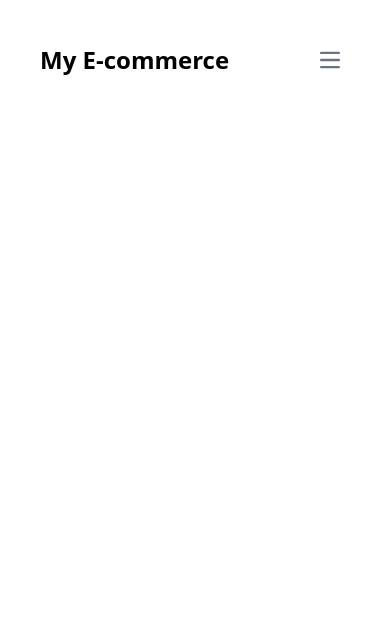
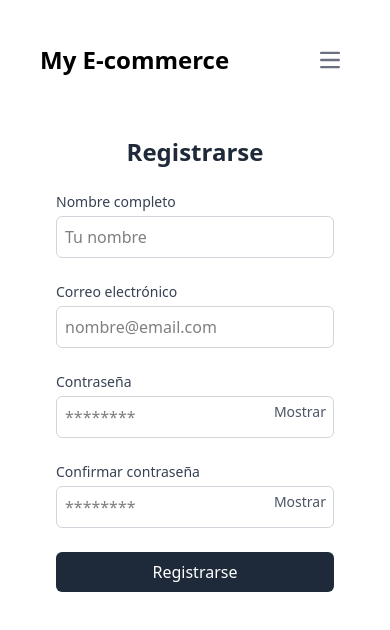
Before and after one commit to FlorenciaPenaranda/React_TP3, a React app: page /register in a window 390 px wide. Shown: the top 630 px of the page. Built offline with nearby package versions, Linux system fonts and the light colour scheme; the HTML template or start-up script is replaced by a standard one.

Commit message:
feat: ✨ Agregado de pantalla y componente de registro de usuario.

```diff
--- a/src/AppRoutes/AppRoutes.jsx
+++ b/src/AppRoutes/AppRoutes.jsx
@@ -1,6 +1,7 @@
 import React from 'react'
-import { Route, Routes, useLocation } from 'react-router-dom'
+import { Route, Routes } from 'react-router-dom'
 import LoginScreen from '../Screens/LoginScreen/LoginScreen'
+import RegisterScreen from '../Screens/RegisterScreen/RegisterScreen'
 import ProductsScreen from '../Screens/ProductsScreen/ProductsScreen'
 import ProductDetailScreen from '../Screens/ProductDetailScreen/ProductDetailScreen'
 
@@ -17,6 +18,7 @@ function AppRoutes() {
     <Routes>
       <Route path="/" element={<ProductsScreen />} />
       <Route path="/login" element={<LoginScreen />} />
+      <Route path="/register" element={<RegisterScreen />} />
       <Route path="/product/:id" element={<ProductDetailScreen />} />
     </Routes>
   )
--- a/src/Components/NavBar/NavBar.jsx
+++ b/src/Components/NavBar/NavBar.jsx
@@ -34,6 +34,11 @@ function NavBar() {
                 Login
               </Link>
             </li>
+            <li>
+              <Link to="/register" className="block py-2 px-3 text-gray-900 rounded-sm hover:bg-gray-100 md:hover:bg-transparent md:border-0 md:hover:text-blue-700 md:p-0 dark:text-white md:dark:hover:text-blue-500 dark:hover:bg-gray-700 dark:hover:text-white md:dark:hover:bg-transparent"             >
+                Registrarse
+              </Link>
+            </li>
           </ul>
         </div>
       </div>
--- /dev/null
+++ b/src/Components/Register/Register.jsx
@@ -0,0 +1,112 @@
+import React, { useState } from 'react'
+
+/**
+ * Componente de formulario de registro.
+ * Incluye campos para nombre, correo, contraseña y confirmación de contraseña.
+ * Permite alternar la visibilidad de las contraseñas.
+ */
+
+function Register() {
+  const [passwordShown, setPasswordShown] = useState(false);
+  const [confirmPasswordShown, setConfirmPasswordShown] = useState(false);
+
+  const togglePasswordVisibility = () => {
+    setPasswordShown((prev) => !prev);
+  };
+
+  const toggleConfirmPasswordVisibility = () => {
+    setConfirmPasswordShown((prev) => !prev);
+  };
+
+  return (
+    <section className="m-10 flex flex-col min-h-screen p-4">
+      {/* Formulario centrado */}
+      <div className="flex-grow flex justify-center">
+        <form className="w-full max-w-sm space-y-6">
+          <h2 className="text-2xl font-semibold text-gray-800 text-center">
+            Registrarse
+          </h2>
+
+          <div>
+            <label htmlFor="name" className="block text-sm font-medium text-gray-700">
+              Nombre completo
+            </label>
+            <input
+              id="name"
+              name="name"
+              type="text"
+              placeholder="Tu nombre"
+              className="mt-1 w-full border border-gray-300 rounded-md p-2 focus:outline-none focus:ring-2 focus:ring-blue-400"
+            />
+          </div>
+
+          <div>
+            <label htmlFor="email" className="block text-sm font-medium text-gray-700">
+              Correo electrónico
+            </label>
+            <input
+              id="email"
+              name="email"
+              type="email"
+              placeholder="nombre@email.com"
+              className="mt-1 w-full border border-gray-300 rounded-md p-2 focus:outline-none focus:ring-2 focus:ring-blue-400"
+            />
+          </div>
+
+          <div>
+            <label htmlFor="password" className="block text-sm font-medium text-gray-700">
+              Contraseña
+            </label>
+            <div className="relative">
+              <input
+                id="password"
+                name="password"
+                type={passwordShown ? 'text' : 'password'}
+                placeholder="********"
+                className="mt-1 w-full border border-gray-300 rounded-md p-2 pr-10 focus:outline-none focus:ring-2 focus:ring-blue-400"
+              />
+              <button
+                type="button"
+                onClick={togglePasswordVisibility}
+                className="absolute top-2.5 right-2 text-gray-600 text-sm"
+              >
+                {passwordShown ? 'Ocultar' : 'Mostrar'}
+              </button>
+            </div>
+          </div>
+
+          <div>
+            <label htmlFor="confirmPassword" className="block text-sm font-medium text-gray-700">
+              Confirmar contraseña
+            </label>
+            <div className="relative">
+              <input
+                id="confirmPassword"
+                name="confirmPassword"
+                type={confirmPasswordShown ? 'text' : 'password'}
+                placeholder="********"
+                className="mt-1 w-full border border-gray-300 rounded-md p-2 pr-10 focus:outline-none focus:ring-2 focus:ring-blue-400"
+              />
+              <button
+                type="button"
+                onClick={toggleConfirmPasswordVisibility}
+                className="absolute top-2.5 right-2 text-gray-600 text-sm"
+              >
+                {confirmPasswordShown ? 'Ocultar' : 'Mostrar'}
+              </button>
+            </div>
+          </div>
+
+          <button
+            type="submit"
+            className="w-full bg-gray-800 text-white py-2 rounded-md hover:bg-gray-700 transition"
+          >
+            Registrarse
+          </button>
+        </form>
+      </div>
+    </section>
+  );
+}
+
+export default Register;
--- /dev/null
+++ b/src/Screens/RegisterScreen/RegisterScreen.jsx
@@ -0,0 +1,16 @@
+import React from 'react'
+import Register from '../../Components/Register/register'
+
+/**
+ * Pantalla de registro que renderiza el componente de Register.
+ *
+ * @returns {React.ReactElement} El elemento JSX que representa la pantalla de registro.
+ */
+
+function RegisterScreen() {
+  return (
+    <Register />
+  )
+}
+
+export default RegisterScreen
--- a/src/Services/mock_data.json
+++ b/src/Services/mock_data.json
@@ -9,10 +9,10 @@
       "cantidadDisponible": 3,
       "detalles": {
         "caseSize": "Caja de aluminio de 44 mm o 40 mm",
-        "retina": "Pantalla Retina Hasta 1,000 nits",
-        "chip": "S8 SiP Buscar iPhone",
-        "heartRate": "Notificaciones de frecuencia cardíaca alta y baja, ritmo irregular y capacidad aeróbica baja",
-        "battery": "Hasta 18 horas. Modo Ahorrar Batería"
+        "retina": "Pantalla Retina, Hasta 1.000 nits",
+        "chip": "S8 SiP. El gesto de doble toque no es aplicable, Siri, Encuentra iPhone",
+        "heartRate": "Notificaciones de frecuencia cardíaca alta y baja, Notificaciones de ritmo irregular 12, Notificaciones de baja capacidad cardiovascular",
+        "battery": "Hasta 18 horas 25, Modo de bajo consumo"
       }
 
     },
@@ -25,27 +25,43 @@
       "porcentajeOferta": 15,
       "cantidadDisponible": 1,
       "detalles": {
-        "caseSize": "Caja de aluminio de 44 mm o 40 mm",
-        "retina": "Pantalla Retina Hasta 1,000 nits",
-        "chip": "S8 SiP Buscar iPhone",
-        "heartRate": "Notificaciones de frecuencia cardíaca alta y baja, ritmo irregular y capacidad aeróbica baja",
-        "battery": "Hasta 18 horas. Modo Ahorrar Batería"
+        "caseSize": "Caja de aluminio o titanio de 46 mm o 42 mm",
+        "retina": "Pantalla Retina siempre activa, Hasta 2000 nits",
+        "chip": "S10 SiP, Gesto de doble toque, Siri más rápido en el dispositivo, Detección de precisión, para iPhone 16",
+        "heartRate": "Aplicación de oxígeno en sangre 10, Aplicación de ECG 12, Notificaciones de frecuencia cardíaca alta y baja, Notificaciones de ritmo irregular 12, Notificaciones de baja capacidad cardiovascular",
+        "battery": "Hasta 18 horas 27, Hasta 36 horas en modo de bajo consumo 27, Carga rápida"
       }
     },
     {
       "id": 3,
-      "nombre": "Apple Watch Series 7 GPS, Aluminium Case, Starlight Sport",
-      "imagen": "https://www.apple.com/au/watch/images/overview/select/product_u2__ebztafh9rvau_large_2x.png",
+      "nombre": "Apple Watch Ultra 2",
+      "imagen": "https://store.storeimages.cdn-apple.com/1/as-images.apple.com/is/watch-card-40-ultra2-202409_GEO_AU?wid=680&hei=528&fmt=p-jpg&qlt=95&.v=Yldjd2t3Ymo3YVZBc2hwblI4VFkzcFFVSXZmMGNDb2pYSUxNcWF2eFMwOWVWR0JCV3licnFNdUl3OTBmOTBKVFhHUkcvNmtpMGxDZTE1ejhaNlcyMHk1WEdlYWxPb2YwUU5QWmxFZ2NUUGxtcTVoNVNqeUhMRmYxN3hnU1lwbDI",
       "precioFinal": 249.00,
       "precioReal": 299.00,
       "porcentajeOferta": 20,
       "cantidadDisponible": 2,
       "detalles": {
-        "caseSize": "Caja de aluminio de 44 mm o 40 mm",
-        "retina": "Pantalla Retina Hasta 1,000 nits",
-        "chip": "S8 SiP Buscar iPhone",
-        "heartRate": "Notificaciones de frecuencia cardíaca alta y baja, ritmo irregular y capacidad aeróbica baja",
-        "battery": "Hasta 18 horas. Modo Ahorrar Batería"
+        "caseSize": "Tamaño de caja de titanio de 49 mm",
+        "retina": "Pantalla Retina siempre activa, Hasta 3000 nits",
+        "chip": "S9 SiP, Gesto de doble toque, Siri más rápido en el dispositivo, Detección de precisión para iPhone",
+        "heartRate": "Aplicación de oxígeno en sangre 10, Aplicación de ECG 12, Notificaciones de frecuencia cardíaca alta y baja, Notificaciones de ritmo irregular 12, Notificaciones de baja capacidad cardiovascular",
+        "battery": "Hasta 36 horas 5, Hasta 72 horas en modo de bajo consumo 5, Carga rápida 29"
+      }
+    },
+    {
+      "id": 4,
+      "nombre": "Ap",
+      "imagen": "https://store.storeimages.cdn-apple.com/1/as-images.apple.com/is/watch-card-40-s10-202409?wid=680&hei=528&fmt=p-jpg&qlt=95&.v=RGt6QnVpU0piVDZnRHZnWmNNbHB2K2ZHc2lZZVE5Y2pUTmdlS3YybHlVMDgycjlDNGdlREhyeERCVjM1SXkycmorTlFRdUE1QXhRRzN4cmdvU2JhR3FpTitUTTlPUlNDNzkvdFRJaVgvNVU",
+      "precioFinal": 249.00,
+      "precioReal": 299.00,
+      "porcentajeOferta": 20,
+      "cantidadDisponible": 2,
+      "detalles": {
+        "caseSize": "Caja de aluminio o acero inoxidable de 44 mm o 40 mm",
+        "retina": "Pantalla Retina OLED LTPO, Hasta 1.000 nits",
+        "chip": "S4 SiP, Siri, Encuentra iPhone",
+        "heartRate": "Aplicación de ECG,Notificaciones de frecuencia cardíaca alta y baja,Notificaciones de ritmo irregular,Notificaciones de baja capacidad cardiovascular",
+        "battery": ""
       }
     }
   ]
```
Also changed, not shown: 1 other file (tests, documents, lock files or other folders).
